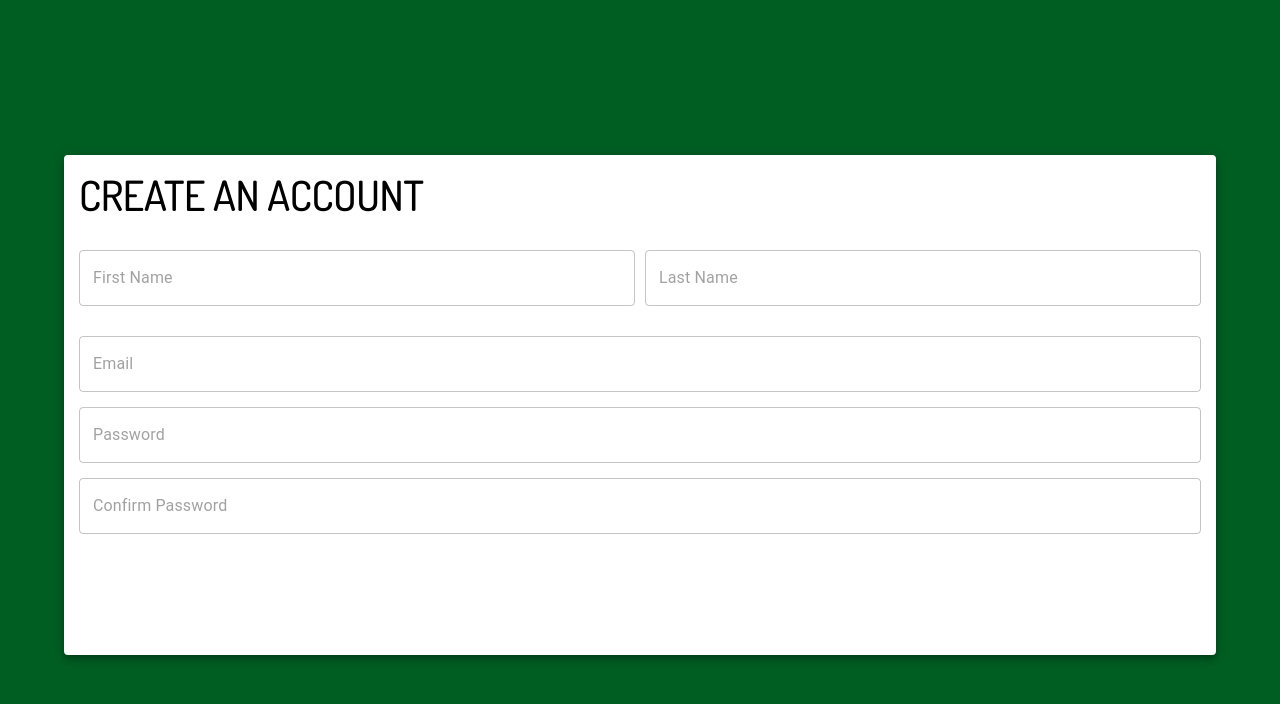
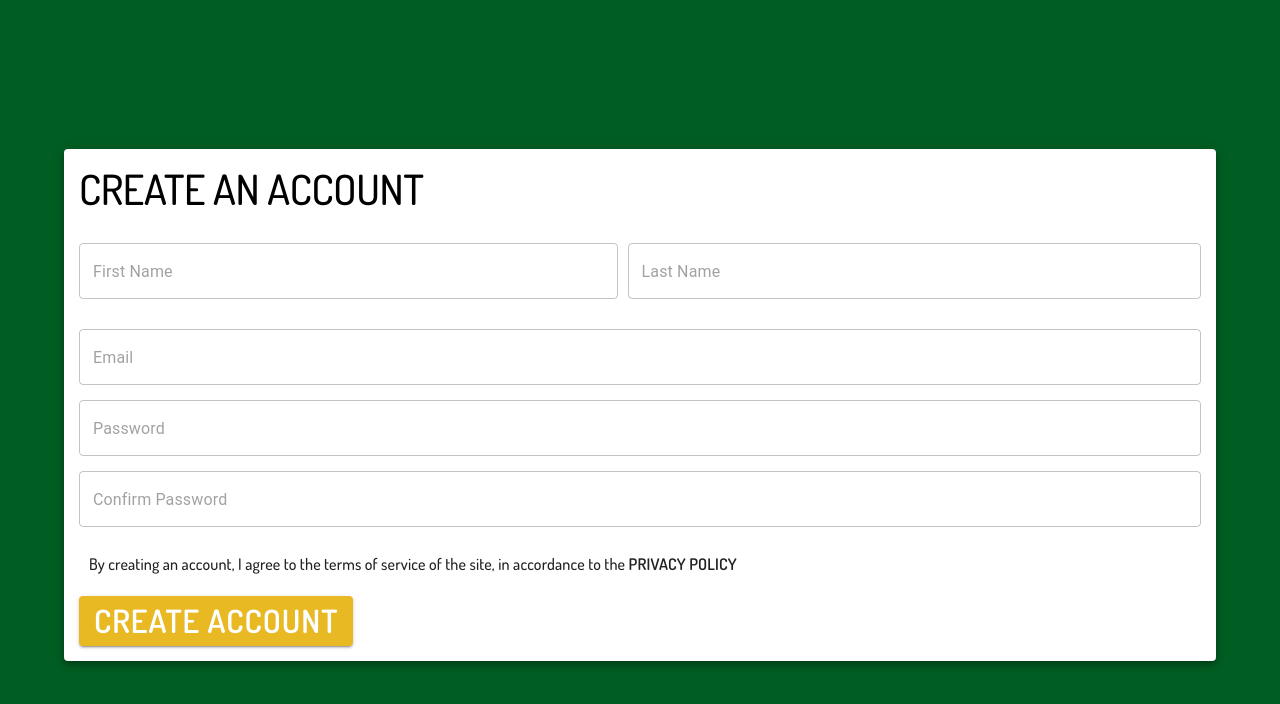
Before and after one commit to tylerpgen/golf-scores, a React (Vite) app in the folder client/: page /register in a window 1280 px wide. Shown: the top 704 px of the page. Built offline with nearby package versions, Linux system fonts and the light colour scheme.

Commit message:
created submit button for form

```diff
--- a/client/src/pages/RegisterPage.jsx
+++ b/client/src/pages/RegisterPage.jsx
@@ -1,5 +1,5 @@
 import { useTheme } from "@emotion/react";
-import { Box, Container, FormControl, Paper, TextField, Typography } from "@mui/material";
+import { Box, Button, Container, FormControl, Paper, TextField, Typography } from "@mui/material";
 
 const RegisterPage = () => {
   const theme = useTheme();
@@ -39,7 +39,7 @@ const RegisterPage = () => {
               placeholder="First Name"
               sx={{
                 flex: "1",
-                minWidth: "40%",
+                maxWidth: "48%",
                 marginRight: "10px",
                 "& .Mui-focused .MuiOutlinedInput-notchedOutline": {
                   border: "1px solid #e8b923",
@@ -121,6 +121,34 @@ const RegisterPage = () => {
                 },
               }}
             />
+            <Typography p="10px" sx={{ fontFamily: "Dosis", fontWeight: "500", fontSize: "1rem" }}>
+              By creating an account, I agree to the terms of service of the site, in accordance to the{" "}
+              <b>PRIVACY POLICY</b>
+            </Typography>
+            <Button
+              type="submit"
+              variant="contained"
+              sx={{
+                marginTop: "10px",
+                padding: "15px",
+                fontSize: "1.4rem",
+                fontFamily: "Dosis",
+                fontWeight: "600",
+                height: "50px",
+                backgroundColor: "#e8b923",
+                "&:hover": {
+                  backgroundColor: "#e8b923",
+                  transform: "scale(1.02)",
+                  transition: "all 0.1s ease-in-out",
+                },
+                [theme.breakpoints.up("lg")]: {
+                  fontSize: "2rem",
+                  width: "fit-content",
+                },
+              }}
+            >
+              Create Account
+            </Button>
           </FormControl>
         </Paper>
       </Container>
```
